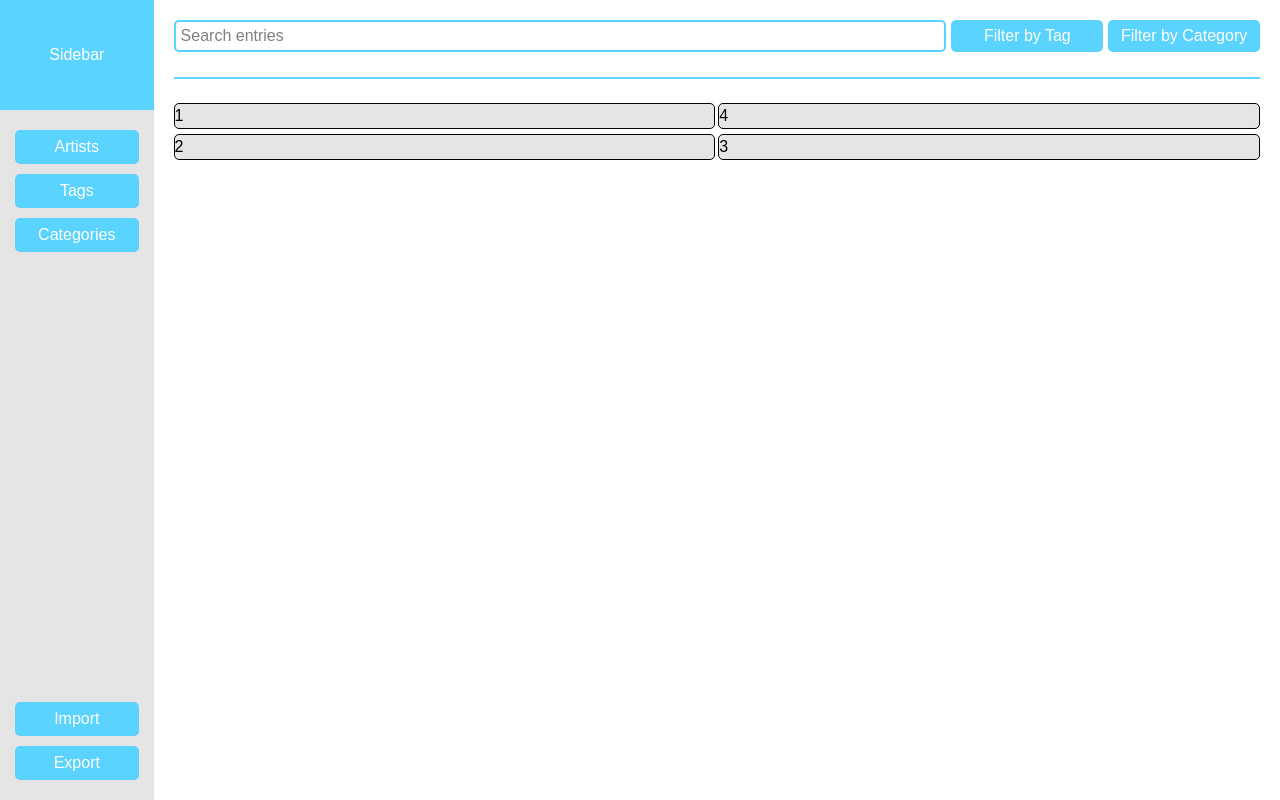
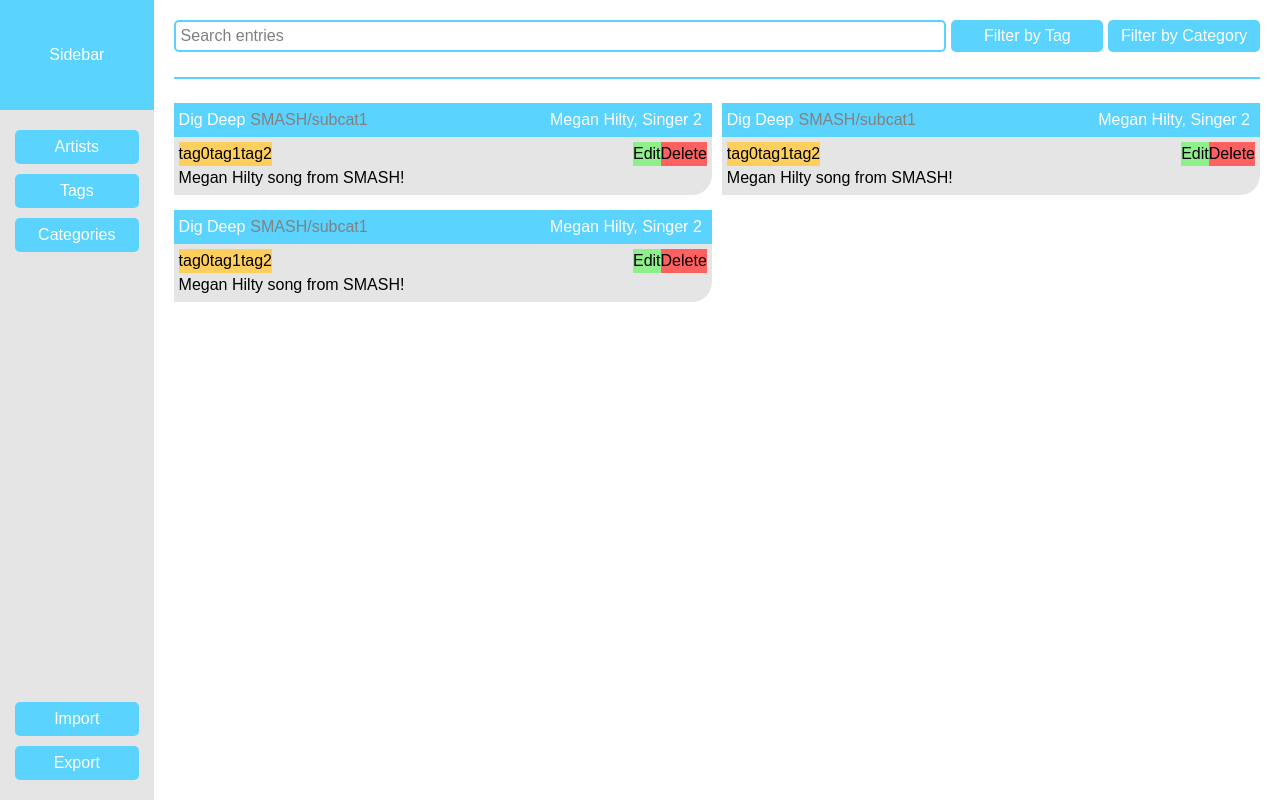
Before and after one commit to Abdelrhman2607/Music-Archive, a Next.js app: page / in a window 1280 px wide. Built offline with nearby package versions, Linux system fonts and the light colour scheme.

Commit message:
Music Entry HTML WIP

```diff
--- a/app/components/EntryDisplayGrid/entryDisplayGrid.module.css
+++ b/app/components/EntryDisplayGrid/entryDisplayGrid.module.css
@@ -2,14 +2,7 @@
 .entryGrid{
     display: grid;
     grid-template-columns: 1fr 1fr;
-    column-gap: 3px;
-    row-gap: 5px;
+    column-gap: 10px;
+    row-gap: 15px;
 
 }
-
-.entryGrid p{
-    border: solid black 1px;
-    border-radius: 5px;
-    background-color: var(--Gray);
-
-}
--- a/app/components/EntryDisplayGrid/entryDisplayGrid.tsx
+++ b/app/components/EntryDisplayGrid/entryDisplayGrid.tsx
@@ -1,13 +1,24 @@
 
 import styles from './entryDisplayGrid.module.css';
 
+import MusicEntry from '../MusicEntry/musicEntry';
+
+const sampleData = {
+  'name': 'Dig Deep',
+  'date-added': new Date(),
+  'description': 'Megan Hilty song from SMASH!',
+  'artists': ['Megan Hilty', 'Singer 2'],
+  'tags': ['tag0', 'tag1', 'tag2'],
+  'cat': 'SMASH/subcat1'
+}
+
 export default function EntryDisplayGrid(){
+
     return(
         <div className={styles.entryGrid}>
-            <p>1</p>
-            <p>4</p>
-            <p>2</p>
-            <p>3</p>
+            <MusicEntry musicData={sampleData} />
+            <MusicEntry musicData={sampleData} />
+            <MusicEntry musicData={sampleData} />
         </div>
     );
 }
--- /dev/null
+++ b/app/components/MusicEntry/musicEntry.module.css
@@ -0,0 +1,65 @@
+
+.musicEntry{
+    display: flex;
+    flex-direction: column;
+}
+
+.entryHeader{
+    display: flex;
+    flex-direction: row;
+    background-color: var(--Blue);
+    color: var(--White);
+    padding: 5px;
+}
+
+.entryName{
+    margin-right: 5px;
+}
+
+.entryArtists{
+    margin-left: auto;
+    margin-right: 5px;
+}
+
+.entryBody{
+    display: flex;
+    flex-direction: row;
+    background-color: var(--Gray);
+    color: var(--Black);
+    padding: 5px;
+    border-radius: 0px 0px 20px 0px;
+}
+
+.entryBodyInfo{
+    display: flex;
+    flex-direction: column;
+}
+
+.entryControls{
+    margin-left: auto;
+}
+
+.entryControls button{
+    cursor: pointer;
+}
+
+.entryEdit{
+    background-color: var(--Green);
+}
+
+.entryDelete{
+    background-color: var(--Red);
+}
+
+.entryTags{
+    display: flex;
+    flex-direction: row;
+}
+
+.entryCat{
+    color: var(--DarkGray)
+}
+
+.entryTag{
+    background-color: var(--Yellow);
+}
--- /dev/null
+++ b/app/components/MusicEntry/musicEntry.tsx
@@ -0,0 +1,43 @@
+
+import styles from './musicEntry.module.css';
+
+interface musicEntryData {
+  'name': string
+  'date-added': Date
+  'description': string
+  'artists': string[]
+  'tags': string[]
+  'cat': string
+}
+
+export default function MusicEntry({ musicData }: { musicData: musicEntryData }) {
+  return (
+    <div className={styles.musicEntry}>
+
+      <div className={styles.entryHeader}>
+        <span className={styles.entryName}>{musicData.name}</span>
+        <span className={styles.entryCat}>{musicData.cat}</span>
+        <span className={styles.entryArtists}>{musicData.artists.join(', ')}</span>
+      </div>
+
+      <div className={styles.entryBody}>
+        <div className={styles.entryBodyInfo}>
+          <div className={styles.entryTags}>
+            {musicData.tags.map((tag) => {
+              return (
+                <span className={styles.entryTag} key={tag}>{tag}</span>
+              );
+            })}
+          </div>
+          <span className={styles.entryDesc}>{musicData.description}</span>
+        </div>
+
+        <div className={styles.entryControls}>
+          <button className={styles.entryEdit}>Edit</button>
+          <button className={styles.entryDelete}>Delete</button>
+        </div>
+      </div>
+
+    </div>
+  );
+}
--- a/app/globals.css
+++ b/app/globals.css
@@ -3,9 +3,12 @@
 :root{
   --Blue: #5AD3FF;
   --Gray: #e5e5e5;
+  --DarkGray: #818181;
   --White: #ffffff;
+  --Black: #000000;
   --Yellow: #FFCF5E;
   --Green: #8FF08B;
+  --Red: #ff6060;
 
   --SearchAreaDefaultHeight: 32px;
 }
```
